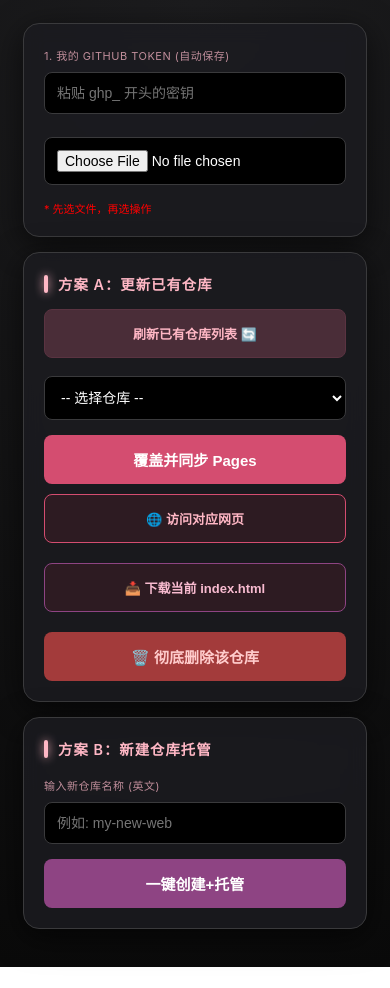
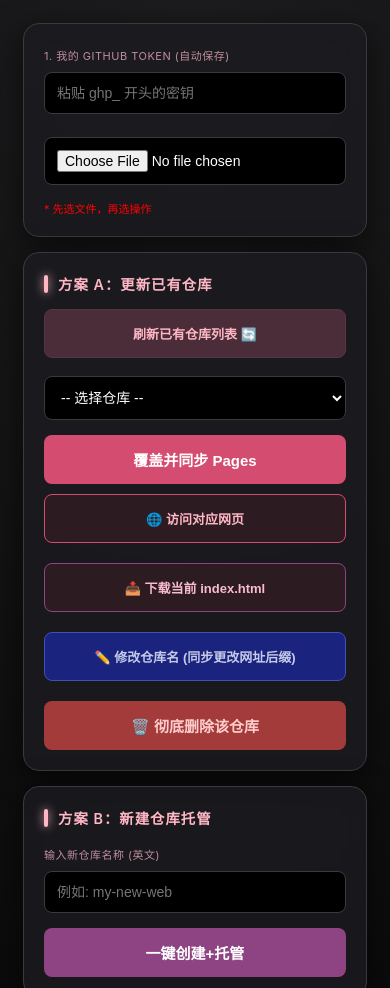
Before and after one commit to catchase365-crypto/upages, a plain HTML site: page index.html in a window 390 px wide. Shown: the top 988 px of the page. Before the commit the page ends 967 px from the top, so only its background shows below. Drawn offline with Linux system fonts and the light colour scheme.

```diff
--- a/index.html
+++ b/index.html
@@ -53,6 +53,7 @@
     <button class="btn-fetch" style="background:#2d1b22; color:#ffb7c5; border: 1px solid #d44d70; margin-top:10px;" onclick="openLiveSite()">🌐 访问对应网页</button>
     <div id="deployStatus" style="font-size: 12px; margin-top: 10px; color: #8e8e93; display:none; text-align: center; border: 1px solid #333; background: #1c1c1e; padding: 8px; border-radius: 6px;">🚀 构建状态: <span id="deployState" style="color: #fff;">检测中...</span></div>
     <button class="btn-fetch" style="background:#2d1b22; color:#f8bbd0; border: 1px solid #8e4483; margin-top:10px;" onclick="downloadIndex()">📥 下载当前 index.html</button>
+    <button class="btn-fetch" style="background:#1a237e; color:#c5cae9; border: 1px solid #3f51b5; margin-top:10px;" onclick="handleRename()">✏️ 修改仓库名 (同步更改网址后缀)</button>
     <button class="btn-danger" style="margin-top:10px;" onclick="handleDelete()">🗑️ 彻底删除该仓库</button>
 </div>
 
@@ -277,6 +278,29 @@
         } catch(e) { log(e.message, "error"); }
     }
 
+    // 修改仓库名称
+    async function handleRename() {
+        const repo = document.getElementById('repoSelect').value;
+        if (!repo) return alert("请先选择一个仓库");
+        const currentName = repo.split('/')[1];
+        const newName = prompt("请输入新的仓库名称 (英文/数字/短横线):", currentName);
+        if (!newName || newName.trim() === "" || newName.trim() === currentName) return;
+
+        log("正在重命名仓库...", "loading");
+        try {
+            const res = await ghFetch(`https://api.github.com/repos/${repo}`, 'PATCH', {
+                name: newName.trim()
+            });
+            if (res.ok) {
+                log("✅ 重命名成功！网址后缀已同步更新", "success");
+                await fetchRepos(); // 刷新列表
+            } else {
+                const data = await res.json();
+                throw new Error(data.message || "重命名失败");
+            }
+        } catch(e) { log(e.message, "error"); }
+    }
+
     // 彻底删除仓库
     async function handleDelete() {
         const repo = document.getElementById('repoSelect').value;
```
